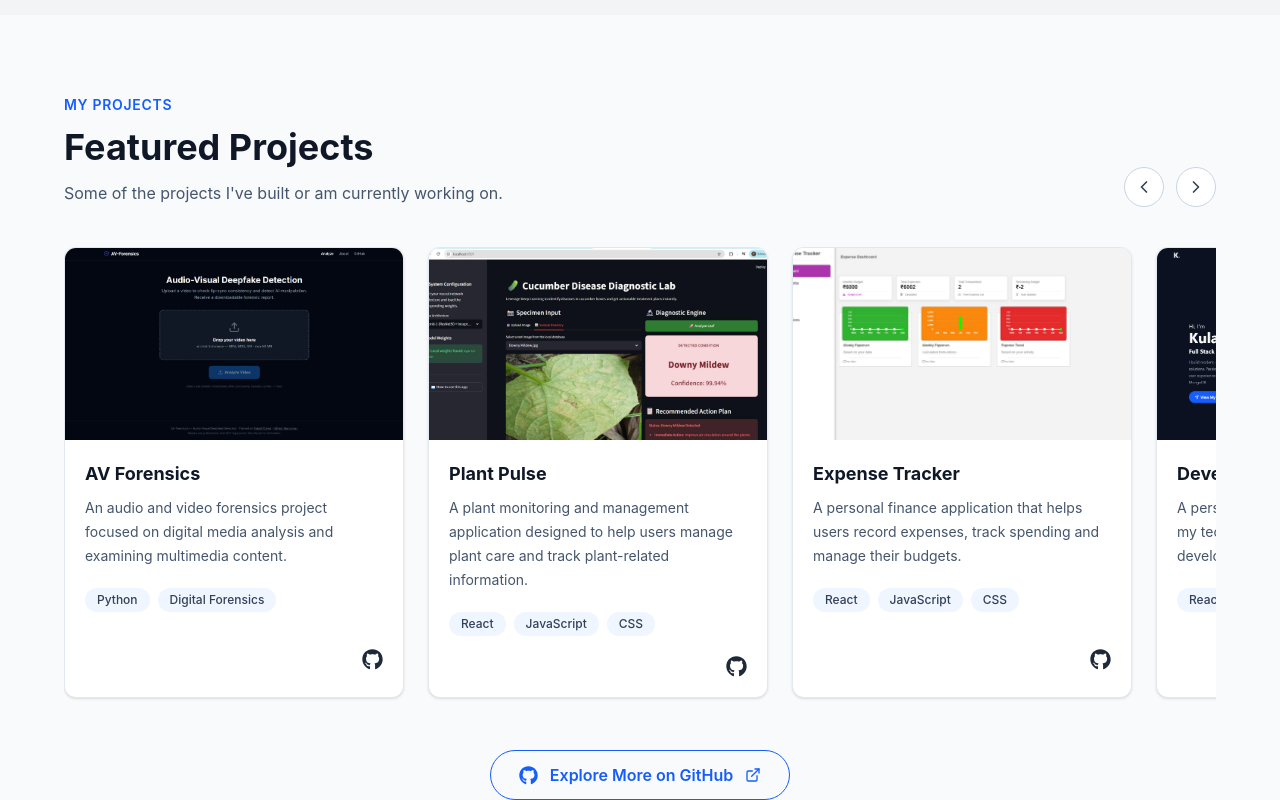
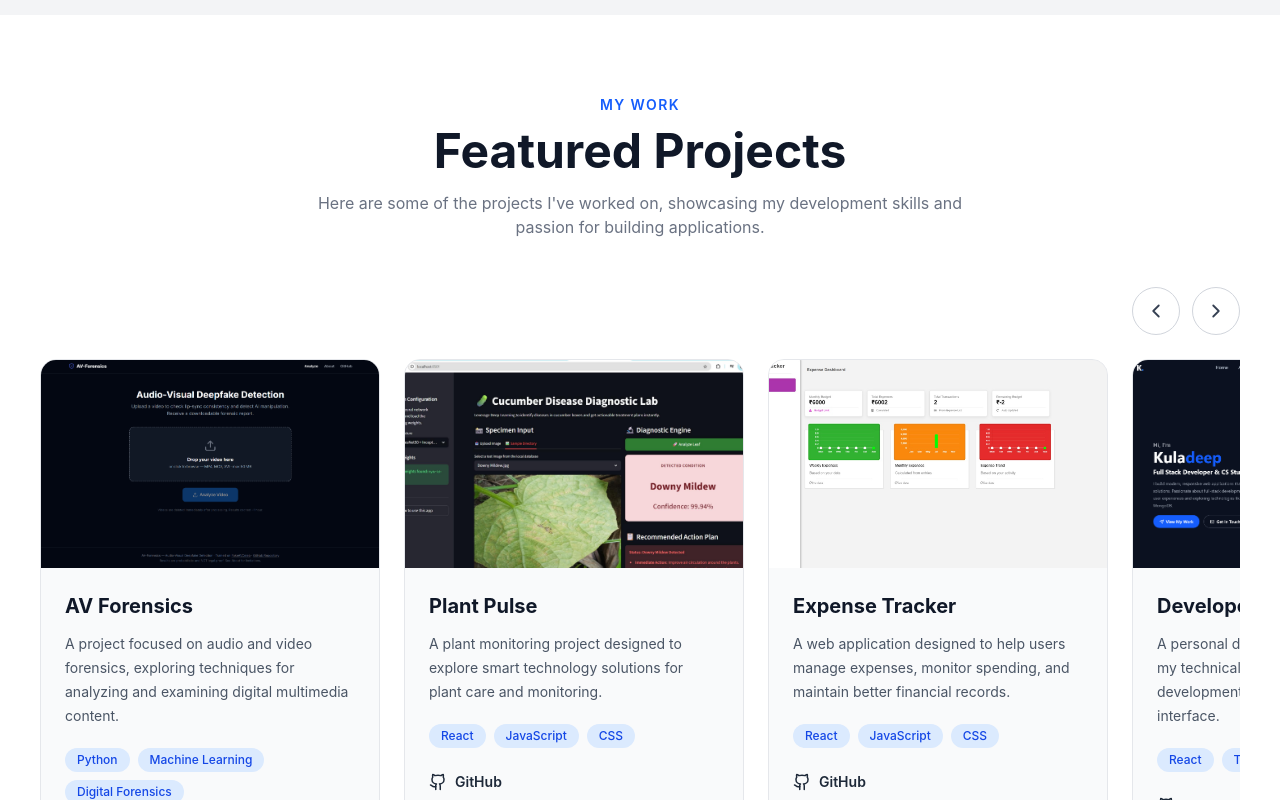
Before and after one commit to kuladeepb/My-portfolio, a React (Vite) app: page / in a window 1280 px wide. Shown: the part 2200-3000 px from the top of the page. Built offline with nearby package versions, Linux system fonts and the light colour scheme.

Commit message:
Fix project images for GitHub Pages and Vercel

```diff
--- a/src/components/Projects.jsx
+++ b/src/components/Projects.jsx
@@ -1,198 +1,194 @@
-import { ExternalLink, ChevronLeft, ChevronRight } from "lucide-react";
-import { FaGithub } from "react-icons/fa";
-import { useRef } from "react";
 
-function Projects() {
+import React, { useRef } from "react";
+import { ChevronLeft, ChevronRight, ExternalLink, Github } from "lucide-react";
+
+const Projects = () => {
   const scrollRef = useRef(null);
+  const baseUrl = import.meta.env.BASE_URL;
 
   const projects = [
     {
       title: "AV Forensics",
-      image: "/images/av-forensics.png",
       description:
-        "An audio and video forensics project focused on digital media analysis and examining multimedia content.",
-      technologies: ["Python", "Digital Forensics"],
+        "A project focused on audio and video forensics, exploring techniques for analyzing and examining digital multimedia content.",
+      image: `${baseUrl}images/av-forensics.png`,
+      technologies: ["Python", "Machine Learning", "Digital Forensics"],
       github: "https://github.com/kuladeepb",
     },
     {
       title: "Plant Pulse",
-      image: "/images/plant-pulse.png",
       description:
-        "A plant monitoring and management application designed to help users manage plant care and track plant-related information.",
+        "A plant monitoring project designed to explore smart technology solutions for plant care and monitoring.",
+      image: `${baseUrl}images/plant-pulse.png`,
       technologies: ["React", "JavaScript", "CSS"],
       github: "https://github.com/kuladeepb",
     },
     {
       title: "Expense Tracker",
-      image: "/images/expense-tracker.png",
       description:
-        "A personal finance application that helps users record expenses, track spending and manage their budgets.",
+        "A web application designed to help users manage expenses, monitor spending, and maintain better financial records.",
+      image: `${baseUrl}images/expense-tracker.png`,
       technologies: ["React", "JavaScript", "CSS"],
       github: "https://github.com/kuladeepb",
     },
     {
       title: "Developer Portfolio",
-      image: "/images/portfolio.png",
       description:
-        "A personal developer portfolio showcasing my technical skills, projects and development journey.",
+        "A personal developer portfolio showcasing my technical skills, projects, and development journey with a responsive interface.",
+      image: `${baseUrl}images/portfolio.png`,
       technologies: ["React", "Tailwind CSS", "JavaScript"],
-      github: "https://github.com/kuladeepb",
+      github: "https://github.com/kuladeepb/My-portfolio",
+      live: "https://kuladeep-portfolio-ten.vercel.app/",
     },
   ];
 
   const scroll = (direction) => {
     if (scrollRef.current) {
+      const amount = 370;
+
       scrollRef.current.scrollBy({
-        left: direction === "left" ? -350 : 350,
+        left: direction === "left" ? -amount : amount,
         behavior: "smooth",
       });
     }
   };
 
   return (
-    <section
-      id="projects"
-      className="w-full overflow-hidden bg-[#F8FAFC] px-5 py-16 sm:px-6 sm:py-20 md:px-10 lg:px-16"
-    >
-      <div className="mx-auto max-w-7xl">
+    <section id="projects" className="bg-white py-20 overflow-hidden">
+      <div className="max-w-7xl mx-auto px-6 md:px-10">
 
         {/* SECTION HEADING */}
-        <div className="mb-8 flex flex-col gap-5 sm:mb-10 sm:flex-row sm:items-end sm:justify-between">
-
-          <div>
-            <p className="mb-3 text-sm font-semibold tracking-wider text-blue-600">
-              MY PROJECTS
+        <div className="text-center mb-12">
+          <p className="text-blue-600 font-semibold tracking-widest text-sm mb-3">
+            MY WORK
           </p>
 
-            <h2 className="text-3xl font-bold text-gray-900 sm:text-4xl">
+          <h2 className="text-3xl md:text-5xl font-bold text-gray-900">
             Featured Projects
           </h2>
 
-            <p className="mt-3 text-sm leading-7 text-slate-600 sm:text-base">
-              Some of the projects I've built or am currently working on.
+          <p className="text-gray-500 mt-4 max-w-2xl mx-auto">
+            Here are some of the projects I've worked on, showcasing my
+            development skills and passion for building applications.
           </p>
         </div>
 
         {/* SCROLL BUTTONS */}
-          <div className="flex items-center gap-3">
-
+        <div className="flex justify-end gap-3 mb-6">
           <button
             onClick={() => scroll("left")}
             aria-label="Scroll projects left"
-              className="flex h-10 w-10 items-center justify-center rounded-full border border-slate-300 bg-white text-gray-700 transition hover:border-blue-500 hover:text-blue-600"
+            className="p-3 rounded-full border border-gray-300 text-gray-700 hover:bg-blue-600 hover:text-white hover:border-blue-600 transition duration-300"
           >
-              <ChevronLeft size={20} />
+            <ChevronLeft size={22} />
           </button>
 
           <button
             onClick={() => scroll("right")}
             aria-label="Scroll projects right"
-              className="flex h-10 w-10 items-center justify-center rounded-full border border-slate-300 bg-white text-gray-700 transition hover:border-blue-500 hover:text-blue-600"
+            className="p-3 rounded-full border border-gray-300 text-gray-700 hover:bg-blue-600 hover:text-white hover:border-blue-600 transition duration-300"
           >
-              <ChevronRight size={20} />
+            <ChevronRight size={22} />
           </button>
-
-          </div>
         </div>
 
-        {/* HORIZONTAL PROJECT CARDS */}
+        {/* PROJECT CARDS */}
         <div
           ref={scrollRef}
-          className="flex snap-x snap-mandatory gap-4 overflow-x-auto scroll-smooth pb-5 sm:gap-6"
-          style={{
-            scrollbarWidth: "thin",
-            WebkitOverflowScrolling: "touch",
-          }}
+          className="flex gap-6 overflow-x-auto scroll-smooth snap-x snap-mandatory pb-6"
+          style={{ scrollbarWidth: "none" }}
         >
-
-          {projects.map((project) => (
-
+          {projects.map((project, index) => (
             <div
-              key={project.title}
-              className="w-[85vw] max-w-[340px] flex-none snap-center overflow-hidden rounded-xl border border-slate-200 bg-white shadow-sm transition-all duration-300 hover:-translate-y-1 hover:shadow-lg sm:w-[340px] sm:snap-start"
+              key={index}
+              className="min-w-[85vw] max-w-[340px] sm:min-w-[340px] bg-gray-50 rounded-2xl overflow-hidden border border-gray-200 hover:shadow-xl hover:-translate-y-2 transition-all duration-300 snap-center"
             >
-
               {/* PROJECT IMAGE */}
-              <div className="h-44 w-full overflow-hidden bg-slate-200 sm:h-48">
-
+              <div className="h-52 overflow-hidden bg-gray-200">
                 <img
                   src={project.image}
-                  alt={`${project.title} project preview`}
+                  alt={project.title}
                   loading="lazy"
-                  className="h-full w-full object-cover transition-transform duration-500 hover:scale-105"
+                  className="w-full h-full object-cover hover:scale-105 transition-transform duration-500"
+                  onError={(e) => {
+                    console.error(
+                      `Failed to load project image: ${project.image}`
+                    );
+                  }}
                 />
-
               </div>
 
-              {/* PROJECT DETAILS */}
-              <div className="flex min-h-[250px] flex-col p-5">
+              {/* PROJECT CONTENT */}
+              <div className="p-6">
 
-                <h3 className="mb-2 text-lg font-bold text-gray-900">
+                <h3 className="text-xl font-bold text-gray-900 mb-3">
                   {project.title}
                 </h3>
 
-                <p className="mb-5 min-h-[72px] text-sm leading-6 text-slate-600">
+                <p className="text-gray-600 text-sm leading-6 mb-5">
                   {project.description}
                 </p>
 
-                {/* TECHNOLOGY TAGS */}
-                <div className="flex flex-wrap gap-2">
-
-                  {project.technologies.map((tech) => (
-
+                {/* TECHNOLOGIES */}
+                <div className="flex flex-wrap gap-2 mb-6">
+                  {project.technologies.map((tech, techIndex) => (
                     <span
-                      key={tech}
-                      className="rounded-full bg-blue-50 px-3 py-1 text-xs font-medium text-slate-700"
+                      key={techIndex}
+                      className="text-xs font-medium px-3 py-1 rounded-full bg-blue-100 text-blue-700"
                     >
                       {tech}
                     </span>
-
                   ))}
-
                 </div>
 
-                {/* GITHUB LINK */}
-                <div className="mt-auto flex justify-end pt-5">
+                {/* PROJECT LINKS */}
+                <div className="flex items-center gap-4">
 
                   <a
                     href={project.github}
                     target="_blank"
                     rel="noopener noreferrer"
-                    aria-label={`View ${project.title} on GitHub`}
-                    className="text-gray-800 transition hover:text-blue-600"
+                    className="flex items-center gap-2 text-gray-800 hover:text-blue-600 font-semibold text-sm transition"
                   >
-                    <FaGithub size={21} />
+                    <Github size={18} />
+                    GitHub
                   </a>
 
+                  {project.live && (
+                    <a
+                      href={project.live}
+                      target="_blank"
+                      rel="noopener noreferrer"
+                      className="flex items-center gap-2 text-blue-600 hover:text-blue-800 font-semibold text-sm transition"
+                    >
+                      <ExternalLink size={17} />
+                      Live Demo
+                    </a>
+                  )}
+
+                </div>
+              </div>
+            </div>
+          ))}
         </div>
 
-              </div>
-
-            </div>
-
-          ))}
-
-        </div>
-
-        {/* MORE PROJECTS */}
-        <div className="mt-8 flex justify-center">
-
+        {/* EXPLORE MORE */}
+        <div className="text-center mt-10">
           <a
             href="https://github.com/kuladeepb"
             target="_blank"
             rel="noopener noreferrer"
-            className="flex items-center justify-center gap-2 rounded-full border border-blue-600 px-5 py-3 text-sm font-semibold text-blue-600 transition hover:bg-blue-600 hover:text-white sm:gap-3 sm:px-7 sm:text-base"
+            className="inline-flex items-center gap-2 bg-[#0B1120] text-white px-7 py-3 rounded-full hover:bg-blue-600 transition duration-300 font-semibold"
           >
-            <FaGithub size={19} />
+            <Github size={19} />
             Explore More on GitHub
             <ExternalLink size={16} />
           </a>
-
         </div>
 
       </div>
     </section>
   );
-}
+};
 
 export default Projects;
```
Lines whose indentation alone changed are shown as unchanged.
